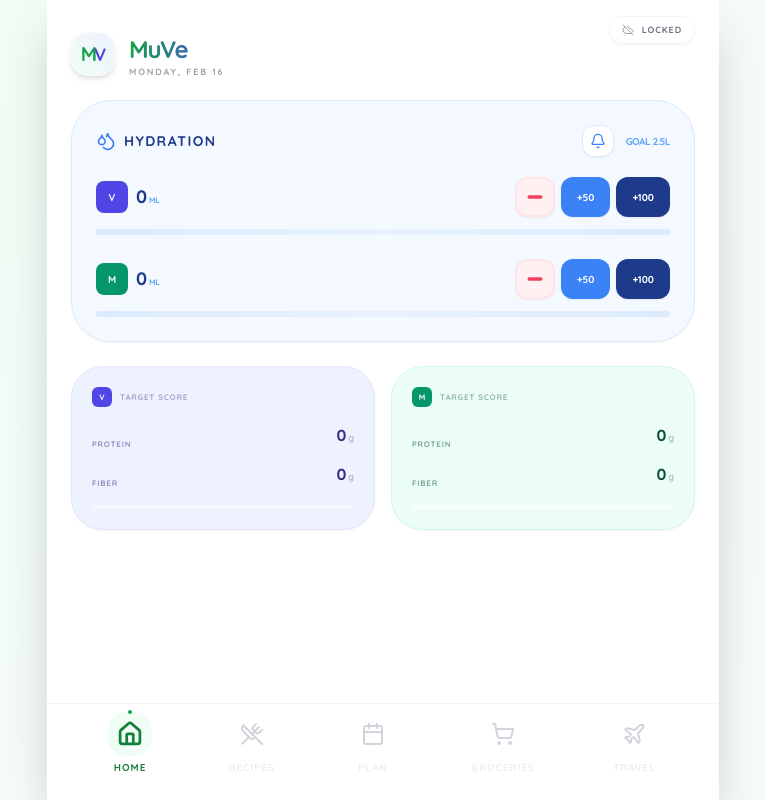
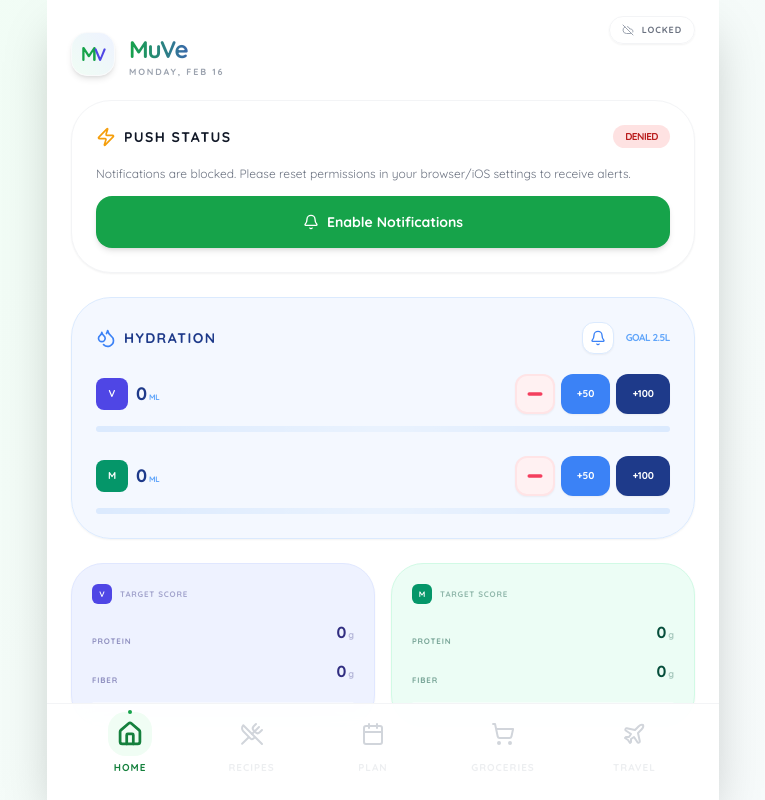
Before and after one commit to vedagaddam/meal-prep, a React (Vite) app: page / in a window 1280 px wide. Both pictures are taken after typing "Sample", "Sample123" into the empty fields and a click on the button "OPEN VAULT". Shown: the whole page, without its empty margins (257-1022 px from the left). Built offline with nearby package versions, Linux system fonts and the light colour scheme.

Commit message:
feat: Implement push notification subscription
Adds functionality to request and manage push notification subscriptions. This includes checking browser support, requesting user permission, and updating the push status state.

```diff
--- a/App.tsx
+++ b/App.tsx
@@ -90,6 +90,7 @@
   const [sbConfig, setSbConfig] = useState<{ url: string; key: string } | null>(null);
   const [user, setUser] = useState<User | null>(null);
   const [statusMessage, setStatusMessage] = useState<{ text: string; type: 'info' | 'error' | 'success' } | null>(null);
+  const [pushStatus, setPushStatus] = useState<'unsupported' | 'denied' | 'granted' | 'subscribed' | 'loading'>('loading');
 
   const showStatus = useCallback((text: string, type: 'info' | 'error' | 'success' = 'info') => {
     setStatusMessage({ text, type });
@@ -538,27 +539,31 @@
   }, [supabase, showStatus]);
 
   // Push Subscription Setup
-  useEffect(() => {
-    const subscribeToPush = async () => {
+  const subscribeToPush = useCallback(async () => {
     if (!('serviceWorker' in navigator) || !('PushManager' in window)) {
       console.log('Push notifications not supported in this browser');
+      setPushStatus('unsupported');
       return;
     }
 
+    setPushStatus('loading');
     try {
       // Request permission explicitly
       const permission = await Notification.requestPermission();
       if (permission !== 'granted') {
         console.warn('Notification permission denied');
+        setPushStatus('denied');
         showStatus("Notification permission denied. Push notifications disabled.", "info");
         return;
       }
 
+      setPushStatus('granted');
       const registration = await navigator.serviceWorker.ready;
       const existingSub = await registration.pushManager.getSubscription();
 
       if (existingSub) {
         setPushSubscription(existingSub);
+        setPushStatus('subscribed');
         return;
       }
 
@@ -566,6 +571,7 @@
       if (!vapidPublicKey) {
         console.warn('VITE_VAPID_PUBLIC_KEY is missing. Push subscription will fail.');
         showStatus("VAPID Public Key missing. Cannot subscribe to push.", "error");
+        setPushStatus('granted'); // Still granted, just can't subscribe
         return;
       }
       const convertedVapidKey = urlBase64ToUint8Array(vapidPublicKey);
@@ -576,24 +582,48 @@
       });
 
       setPushSubscription(newSub);
+      setPushStatus('subscribed');
 
       if (supabase) {
+        console.log('Storing new push subscription in Supabase');
         const { error } = await supabase.from('push_subscriptions').upsert({
           user_id: user?.id || PUBLIC_USER_ID,
-            subscription: newSub
+          subscription: JSON.parse(JSON.stringify(newSub))
         }, { onConflict: 'user_id,subscription' });
 
-          if (error) throw error;
+        if (error) {
+          console.error('Error storing subscription:', error);
+          showStatus(`Failed to save subscription: ${error.message}`, "error");
+        } else {
           showStatus("Successfully subscribed to push notifications!", "success");
+        }
       }
     } catch (err) {
       console.error('Push subscription error:', err);
-        showStatus(`Push subscription failed: ${err instanceof Error ? err.message : String(err)}`, "error");
+      setPushStatus('granted');
+      showStatus(`Subscription failed: ${err instanceof Error ? err.message : String(err)}`, "error");
     }
-    };
+  }, [supabase, user, showStatus]);
 
-    if (supabase && !isLoading) subscribeToPush();
-  }, [supabase, user, isLoading]);
+  useEffect(() => {
+    // Check initial status
+    if (!('serviceWorker' in navigator) || !('PushManager' in window)) {
+      setPushStatus('unsupported');
+    } else if (Notification.permission === 'granted') {
+      setPushStatus('granted');
+      // Try to get existing sub quietly
+      navigator.serviceWorker.ready.then(reg => reg.pushManager.getSubscription()).then(sub => {
+        if (sub) {
+          setPushSubscription(sub);
+          setPushStatus('subscribed');
+        }
+      });
+    } else if (Notification.permission === 'denied') {
+      setPushStatus('denied');
+    } else {
+      setPushStatus('loading'); // Default/Prompt state
+    }
+  }, []);
 
   function urlBase64ToUint8Array(base64String: string) {
     const padding = '='.repeat((4 - base64String.length % 4) % 4);
@@ -745,6 +775,54 @@
                  </div>
               </div>
 
+              {/* Push Notification Settings - Crucial for iOS */}
+              <section className="bg-white border border-gray-100 rounded-[2.5rem] p-6 space-y-4 shadow-sm">
+                <div className="flex items-center justify-between">
+                  <div className="flex items-center gap-2">
+                    <Zap className="w-5 h-5 text-amber-500" />
+                    <h2 className="text-sm font-black text-gray-900 uppercase tracking-widest">Push Status</h2>
+                  </div>
+                  <div className={`px-3 py-1 rounded-full text-[10px] font-black uppercase tracking-tighter ${
+                    pushStatus === 'subscribed' ? 'bg-green-100 text-green-700' :
+                    pushStatus === 'denied' ? 'bg-red-100 text-red-700' :
+                    pushStatus === 'unsupported' ? 'bg-gray-100 text-gray-700' :
+                    'bg-amber-100 text-amber-700'
+                  }`}>
+                    {pushStatus}
+                  </div>
+                </div>
+
+                <div className="space-y-3">
+                  <p className="text-xs text-gray-500 leading-relaxed">
+                    {pushStatus === 'subscribed'
+                      ? "This device is registered and ready to receive notifications even when the app is closed."
+                      : pushStatus === 'denied'
+                      ? "Notifications are blocked. Please reset permissions in your browser/iOS settings to receive alerts."
+                      : pushStatus === 'unsupported'
+                      ? "Your browser doesn't support push notifications. On iPhone, make sure you've used 'Add to Home Screen'."
+                      : "To receive hydration reminders on this device, you need to enable push notifications."}
+                  </p>
+
+                  {pushStatus !== 'subscribed' && pushStatus !== 'unsupported' && (
+                    <button
+                      onClick={subscribeToPush}
+                      disabled={pushStatus === 'loading'}
+                      className="w-full bg-green-600 text-white py-4 rounded-2xl font-bold text-sm shadow-md active:scale-95 transition-all flex items-center justify-center gap-2 disabled:opacity-50"
+                    >
+                      {pushStatus === 'loading' ? <RefreshCw className="w-4 h-4 animate-spin" /> : <Bell className="w-4 h-4" />}
+                      Enable Notifications
+                    </button>
+                  )}
+
+                  {pushStatus === 'subscribed' && (
+                    <div className="flex items-center gap-2 text-[10px] font-bold text-green-600 bg-green-50 p-3 rounded-xl border border-green-100">
+                      <ShieldCheck className="w-4 h-4" />
+                      Verified: Device ID stored in cloud
+                    </div>
+                  )}
+                </div>
+              </section>
+
               {/* Water Intake Station - High Visibility */}
               <section className="bg-blue-50/70 border border-blue-100 rounded-[2.5rem] p-6 space-y-5 shadow-sm">
                 <div className="flex items-center justify-between">
```
Lines whose indentation alone changed are shown as unchanged.
